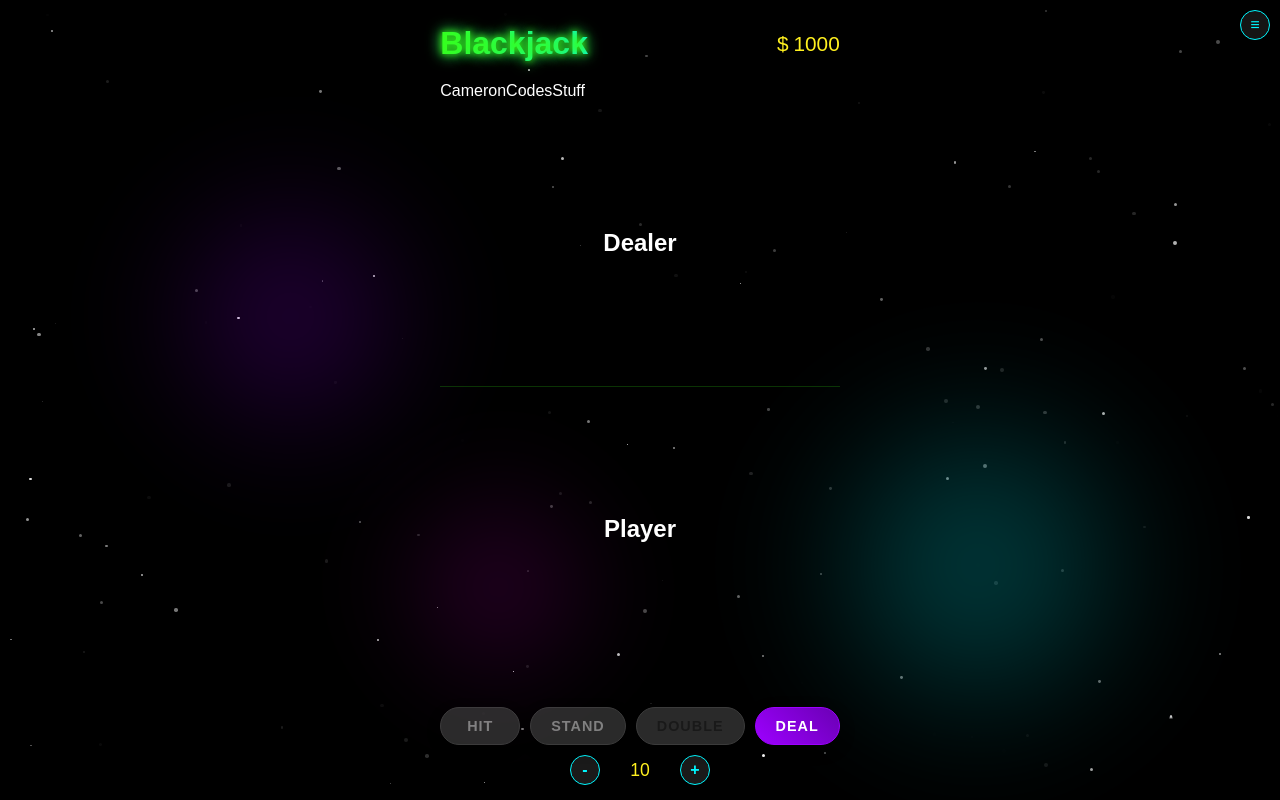
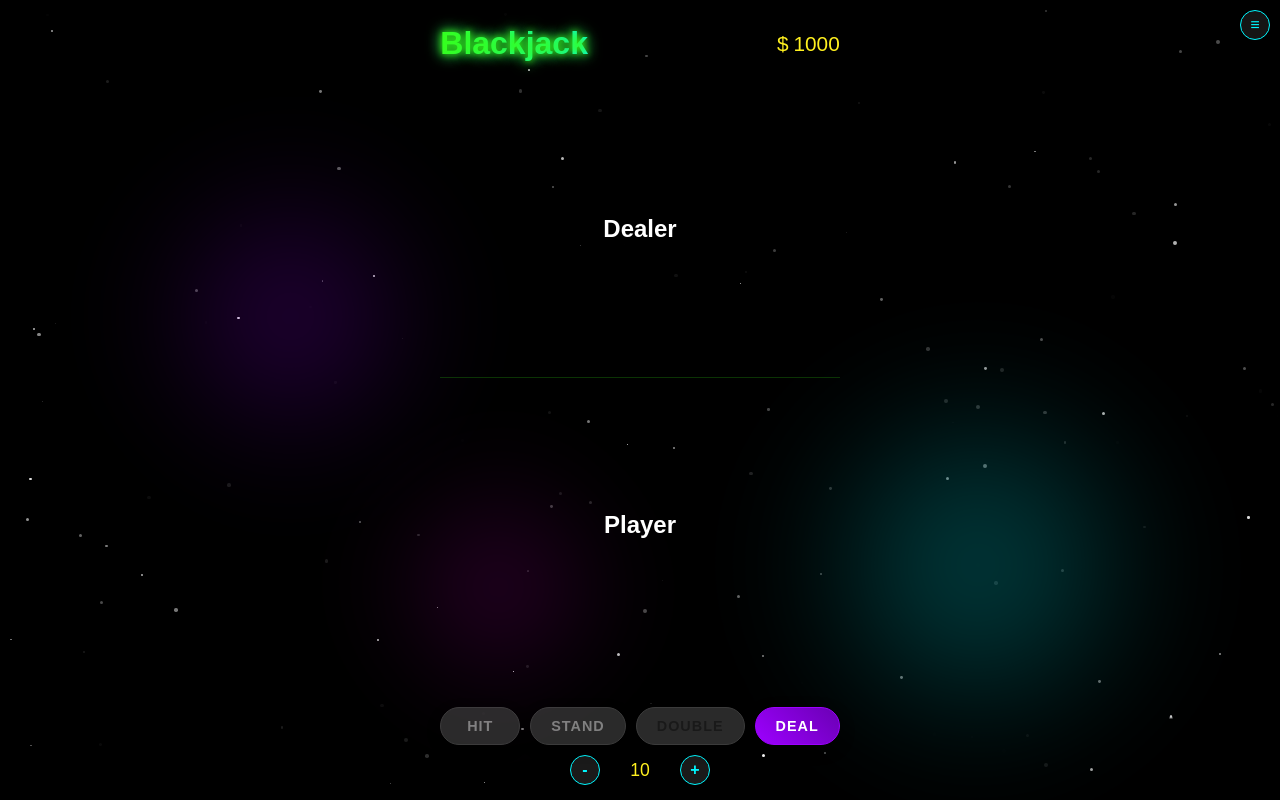
Before and after one commit to CameronCodesStuff/blackjack, a plain HTML site: page index.html in a window 1280 px wide. Shown: the top 800 px of the page. Drawn offline with Linux system fonts and the light colour scheme.

Commit message:
Update index.html

```diff
--- a/index.html
+++ b/index.html
@@ -669,7 +669,6 @@
             <h1>Blackjack</h1>
             <div class="bankroll" id="bankroll">1000</div>
         </header>
-            <p>CameronCodesStuff</p>
 
         <div class="stats-btn" id="stats-btn">≡</div>
         <div class="stats-panel" id="stats-panel">
```
